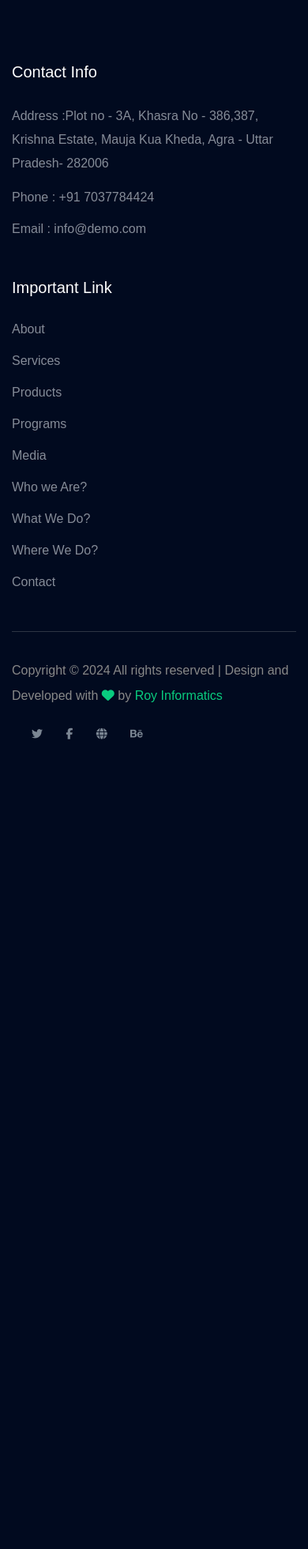
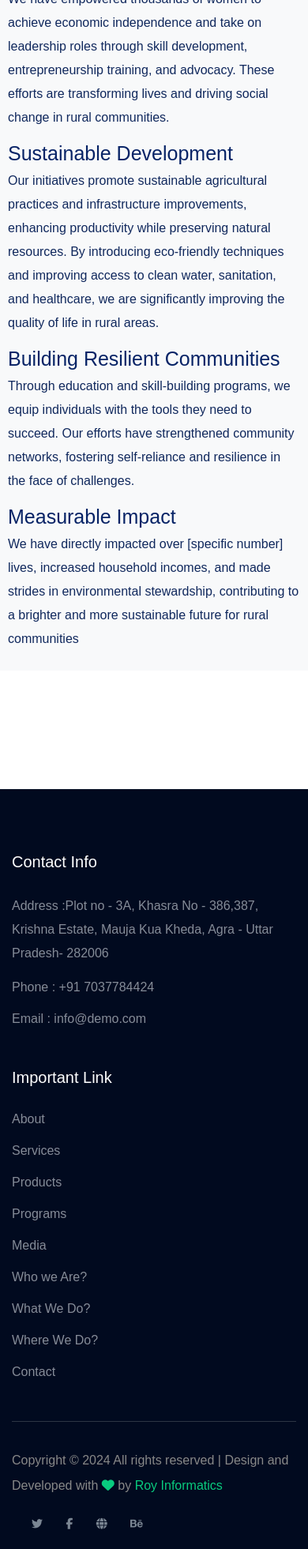
Before and after one commit to royramesh/Mahila-Gram-Uddyog-Avam-Rural-Development-Foundation, a PHP site: page /our-impact in a window 390 px wide. Shown: the part 333-2294 px from the top of the page at 79% size. Before the commit the page ends 1269 px from the top, so only its background shows below. Run offline with PHP 8.4, Linux system fonts and the light colour scheme; some libraries are stand-ins or nearby versions; some web fonts are replaced.

Commit message:
again new change done

```diff
--- a/our-impact.php
+++ b/our-impact.php
@@ -9,7 +9,7 @@
                     <div class="row">
                         <div class="col-xl-12">
                             <div class="hero-cap hero-cap2 pt-20 text-center">
-                                <h2>Our</h2>
+                                <h2>Our Impact</h2>
                             </div>
                         </div>
                     </div>
@@ -19,4 +19,34 @@
         <!-- Hero End -->
 
 
+
+        <div class="container">
+        <div class="row justify-content-center" style="margin-bottom: 150px; margin-top:-60px">
+
+        <div class="col-md-12 p-3" style="background-color:#f8f9fa">
+            <div class="content-section">
+                <h1>Empowering Women</h1>
+
+                <p>We have empowered thousands of women to achieve economic independence and take on leadership roles through skill development, entrepreneurship training, and advocacy. These efforts are transforming lives and driving social change in rural communities.</p>
+               <p>
+
+               <h1>Sustainable Development</h1>
+                <p>Our initiatives promote sustainable agricultural practices and infrastructure improvements, enhancing productivity while preserving natural resources. By introducing eco-friendly techniques and improving access to clean water, sanitation, and healthcare, we are significantly improving the quality of life in rural areas.</p>
+
+                        <h1>Building Resilient Communities</h1>
+
+                  <p>Through education and skill-building programs, we equip individuals with the tools they need to succeed. Our efforts have strengthened community networks, fostering self-reliance and resilience in the face of challenges.</p>
+                 <p>
+
+                 <h1>Measurable Impact</h1>
+                  <p>We have directly impacted over [specific number] lives, increased household incomes, and made strides in environmental stewardship, contributing to a brighter and more sustainable future for rural communities</p>
+            </div>
+
+
+
+        </div>
+        </div>
+        </div>
+
+
         <?php include('includes/footer.php');  ?>
```
Also changed, not shown: legal-governing-body.php (+15 -4 lines), assets/img/who-we-are/legal.jpg (added).
